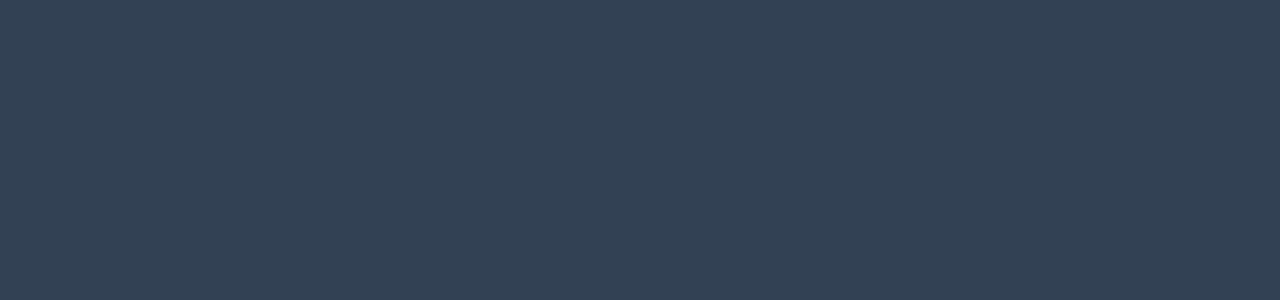
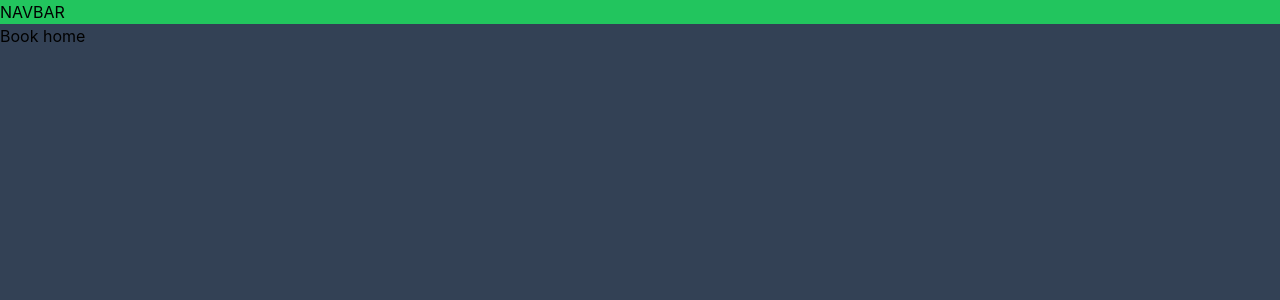
Before and after one commit to thugperfect/elJury, a React (Create React App) app in the folder client/: page /book/1 in a window 1280 px wide. Shown: the top 300 px of the page. Built offline with nearby package versions, Linux system fonts and the light colour scheme.

Commit message:
initial router structure

```diff
--- a/client/src/App.js
+++ b/client/src/App.js
@@ -1,10 +1,21 @@
 
 import './App.css';
+import {createBrowserRouter,createRoutesFromElements,Link,RouterProvider,Route} from 'react-router-dom'
+import Navbar from './components/Navbar';
+import Home from './pages/Home';
+import BookHome from './pages/BookHome';
+import Index from './pages/Index';
+function App() {
 
-function App() {
+  const route = createBrowserRouter(createRoutesFromElements(
+    <Route path='/' element={<Index/>}>
+      <Route index element={<Home/>}></Route>
+      <Route path='/book/:id' element={<BookHome/>}></Route>
+    </Route>
+  ))
   return (
     <div className="">
-
+     <RouterProvider router={route}/>
     </div>
   );
 }
--- /dev/null
+++ b/client/src/components/Navbar.js
@@ -0,0 +1,13 @@
+import React from 'react'
+import { Outlet } from 'react-router-dom'
+
+const Navbar = () => {
+  return (
+    <div>
+      <h1 className='bg-green-500'>NAVBAR</h1>
+
+    </div>
+  )
+}
+
+export default Navbar
--- /dev/null
+++ b/client/src/pages/BookHome.js
@@ -0,0 +1,11 @@
+import React from 'react'
+
+const BookHome = () => {
+  return (
+    <div>
+      <h1>Book home</h1>
+    </div>
+  )
+}
+
+export default BookHome
--- /dev/null
+++ b/client/src/pages/Home.js
@@ -0,0 +1,11 @@
+import React from 'react'
+
+const Home = () => {
+  return (
+    <div>
+      <h1 className='bg-red-500'>HOME</h1>
+    </div>
+  )
+}
+
+export default Home
--- /dev/null
+++ b/client/src/pages/Index.js
@@ -0,0 +1,11 @@
+import React from 'react'
+import Navbar from '../components/Navbar'
+import { Outlet } from 'react-router-dom'
+
+const Index = () => {
+  return (
+    <div><Navbar/><Outlet/>   </div>
+  )
+}
+
+export default Index
```
Also changed, not shown: 1 other file (tests, documents, lock files or other folders).
